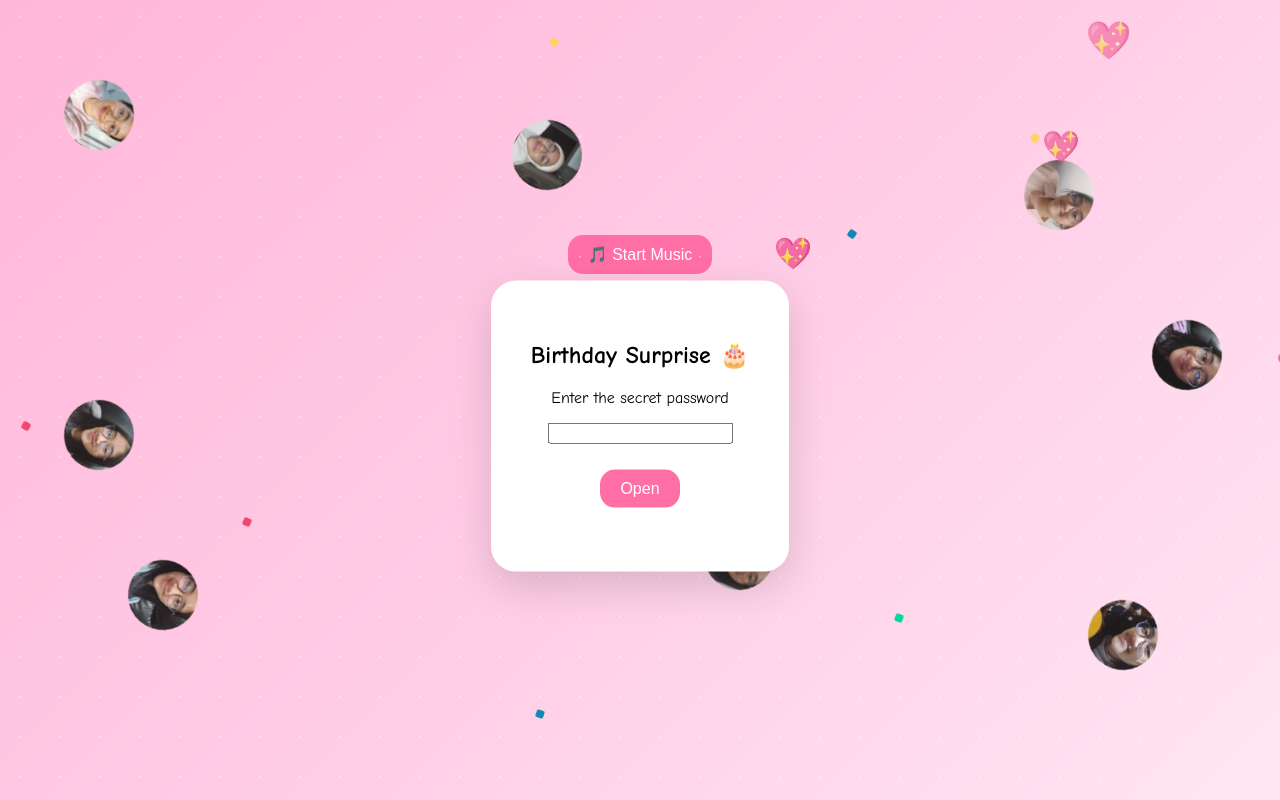
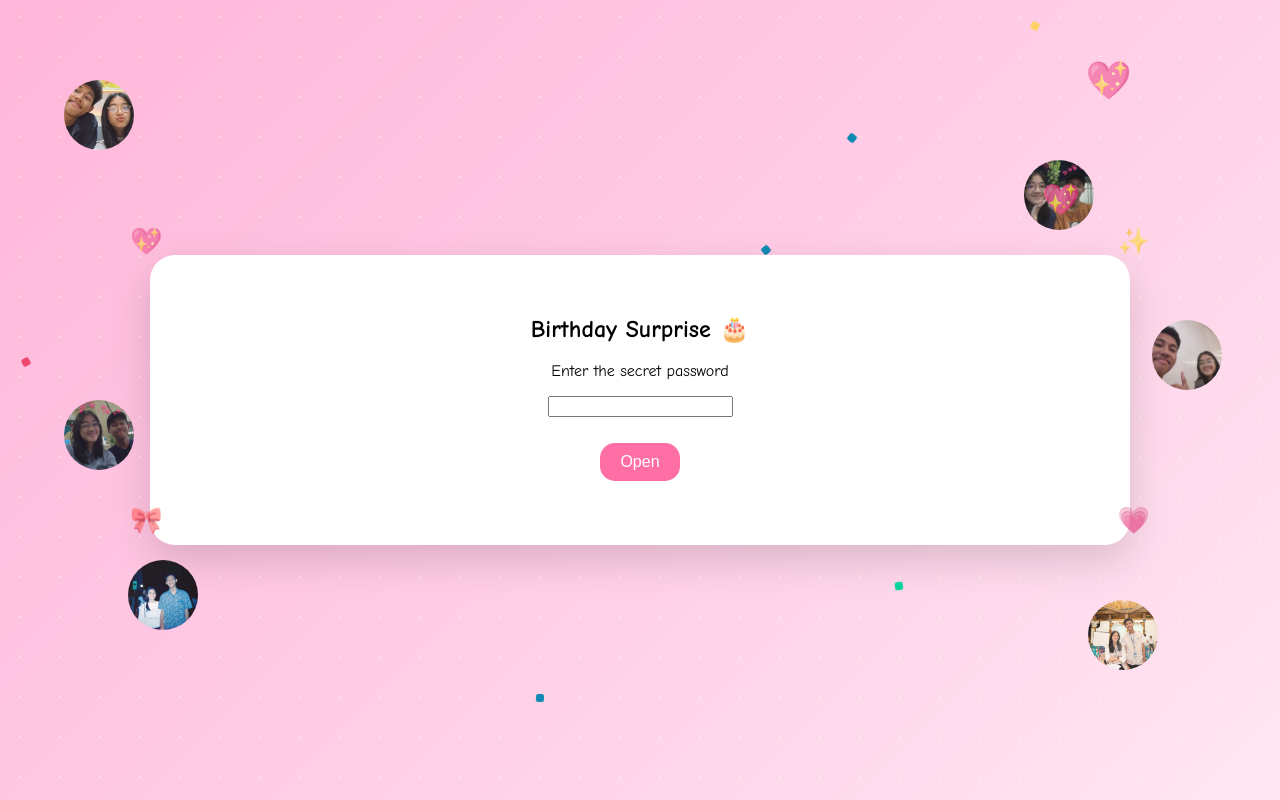
Before and after one commit to Luthfibrian234/birthday-gives, a plain HTML site: page index.html in a window 1280 px wide. Shown: the top 800 px of the page. Drawn offline with Linux system fonts and the light colour scheme.

Commit message:
Update index.html

```diff
--- a/index.html
+++ b/index.html
@@ -10,13 +10,13 @@ body{
 font-family:'Comic Sans MS', cursive;
 text-align:center;
 background:linear-gradient(135deg,#ffb6d9,#ffcce6,#ffe6f2);
-height:100vh;
+min-height:100vh;
 margin:0;
 display:flex;
 justify-content:center;
 align-items:center;
 flex-direction:column;
-overflow:hidden;
+overflow-x:hidden;
 }
 
 /* SPARKLE BACKGROUND */
@@ -45,14 +45,12 @@ padding:40px;
 border-radius:25px;
 box-shadow:0 15px 40px rgba(0,0,0,0.15);
 max-width:900px;
+width:90%;
 z-index:2;
-animation:floatCard 3s ease-in-out infinite alternate;
+position:relative;
 }
 
-@keyframes floatCard{
-0%{transform:translateY(0)}
-100%{transform:translateY(-6px)}
-}
+/* BUTTON */
 
 button{
 padding:10px 20px;
@@ -80,7 +78,21 @@ width:220px;
 margin:10px auto;
 }
 
-/* PASSWORD RANDOM PHOTOS */
+/* PASSWORD DECOR */
+
+.decor{
+position:absolute;
+font-size:26px;
+opacity:0.6;
+animation:floatDecor 6s ease-in-out infinite alternate;
+}
+
+@keyframes floatDecor{
+0%{transform:translateY(0)}
+100%{transform:translateY(-20px)}
+}
+
+/* RANDOM PHOTOS */
 
 .random-photo{
 position:absolute;
@@ -89,20 +101,13 @@ height:70px;
 border-radius:50%;
 object-fit:cover;
 opacity:0.9;
-animation:spinPhoto 15s linear infinite;
-}
-
-@keyframes spinPhoto{
-0%{transform:rotate(0)}
-100%{transform:rotate(360deg)}
 }
 
 /* MEMORY SLIDER */
 
 .slider{
 overflow:hidden;
-width:90vw;
-max-width:1000px;
+width:100%;
 margin:auto;
 }
 
@@ -112,16 +117,11 @@ animation:scroll 25s linear infinite;
 }
 
 .slide-track img{
-width:220px;
-height:220px;
+width:200px;
+height:200px;
 object-fit:cover;
 border-radius:20px;
 margin:10px;
-transition:0.4s;
-}
-
-.slide-track img:hover{
-transform:scale(1.1) rotate(-2deg);
 }
 
 @keyframes scroll{
@@ -200,7 +200,6 @@ box-shadow:0 15px 40px rgba(0,0,0,0.25);
 .final-title{
 font-size:34px;
 color:#ff4d88;
-text-shadow:0 0 10px pink;
 }
 
 </style>
@@ -214,22 +213,14 @@ text-shadow:0 0 10px pink;
 <source src="music.mp3">
 </audio>
 
-<button onclick="playMusic()">🎵 Start Music</button>
-
-<!-- RANDOM PASSWORD PHOTOS -->
-
-<img src="fotor1.jpeg" class="random-photo" style="top:10%;left:5%">
-<img src="fotor2.jpeg" class="random-photo" style="top:20%;left:80%">
-<img src="fotor3.jpeg" class="random-photo" style="top:70%;left:10%">
-<img src="fotor4.jpeg" class="random-photo" style="top:75%;left:85%">
-<img src="fotor5.jpeg" class="random-photo" style="top:40%;left:90%">
-<img src="fotor6.jpeg" class="random-photo" style="top:50%;left:5%">
-<img src="fotor7.jpeg" class="random-photo" style="top:15%;left:40%">
-<img src="fotor8.jpeg" class="random-photo" style="top:65%;left:55%">
-
-<!-- PASSWORD -->
+<!-- PASSWORD PAGE -->
 
 <div class="card" id="login">
+
+<div class="decor" style="top:-10px;left:-20px">💖</div>
+<div class="decor" style="top:-10px;right:-20px">✨</div>
+<div class="decor" style="bottom:-10px;left:-20px">🎀</div>
+<div class="decor" style="bottom:-10px;right:-20px">💗</div>
 
 <h2>Birthday Surprise 🎂</h2>
 
@@ -244,6 +235,16 @@ text-shadow:0 0 10px pink;
 <p id="error"></p>
 
 </div>
+
+
+<!-- RANDOM PASSWORD PHOTOS -->
+
+<img src="foto1.jpeg" class="random-photo" style="top:10%;left:5%">
+<img src="foto2.jpeg" class="random-photo" style="top:20%;left:80%">
+<img src="foto3.jpeg" class="random-photo" style="top:70%;left:10%">
+<img src="foto4.jpeg" class="random-photo" style="top:75%;left:85%">
+<img src="foto5.jpeg" class="random-photo" style="top:40%;left:90%">
+<img src="foto6.jpeg" class="random-photo" style="top:50%;left:5%">
 
 
 <!-- MENU -->
@@ -276,6 +277,7 @@ text-shadow:0 0 10px pink;
 <img src="foto1.jpeg">
 <img src="foto2.jpeg">
 <img src="foto3.jpeg">
+<img src="foto4.jpeg">
 <img src="foto5.jpeg">
 <img src="foto6.jpeg">
 <img src="foto7.jpeg">
@@ -284,6 +286,7 @@ text-shadow:0 0 10px pink;
 <img src="foto1.jpeg">
 <img src="foto2.jpeg">
 <img src="foto3.jpeg">
+<img src="foto4.jpeg">
 <img src="foto5.jpeg">
 <img src="foto6.jpeg">
 <img src="foto7.jpeg">
@@ -367,22 +370,19 @@ and many beautiful moments together with me ❤️
 </div>
 
 <p style="margin-top:20px;font-size:22px">
-
 I Love You So Much 💖
-
 </p>
 
 </div>
 
 
-
 <script>
 
-/* MUSIC */
+/* MUSIC FIX */
 
-function playMusic(){
+document.body.addEventListener("click",function(){
 document.getElementById("bgmusic").play()
-}
+},{once:true})
 
 /* PASSWORD */
 
@@ -432,6 +432,7 @@ noBtn.addEventListener("mouseover",function(){
 let x=Math.random()*window.innerWidth
 let y=Math.random()*window.innerHeight
 
+noBtn.style.position="absolute"
 noBtn.style.left=x+"px"
 noBtn.style.top=y+"px"
 
@@ -458,6 +459,10 @@ clearInterval(timer)
 document.getElementById("countdown").classList.add("hidden")
 document.getElementById("final").classList.remove("hidden")
 
+/* HIDE RANDOM PHOTOS */
+
+document.querySelectorAll(".random-photo").forEach(e=>e.style.display="none")
+
 }
 
 },1000)
@@ -481,9 +486,9 @@ document.body.appendChild(heart)
 
 setTimeout(()=>heart.remove(),6000)
 
-},800)
+},900)
 
-/* GLOBAL CONFETTI */
+/* CONFETTI */
 
 setInterval(()=>{
 
@@ -501,7 +506,7 @@ document.body.appendChild(confetti)
 
 setTimeout(()=>confetti.remove(),5000)
 
-},600)
+},700)
 
 </script>
 
```
